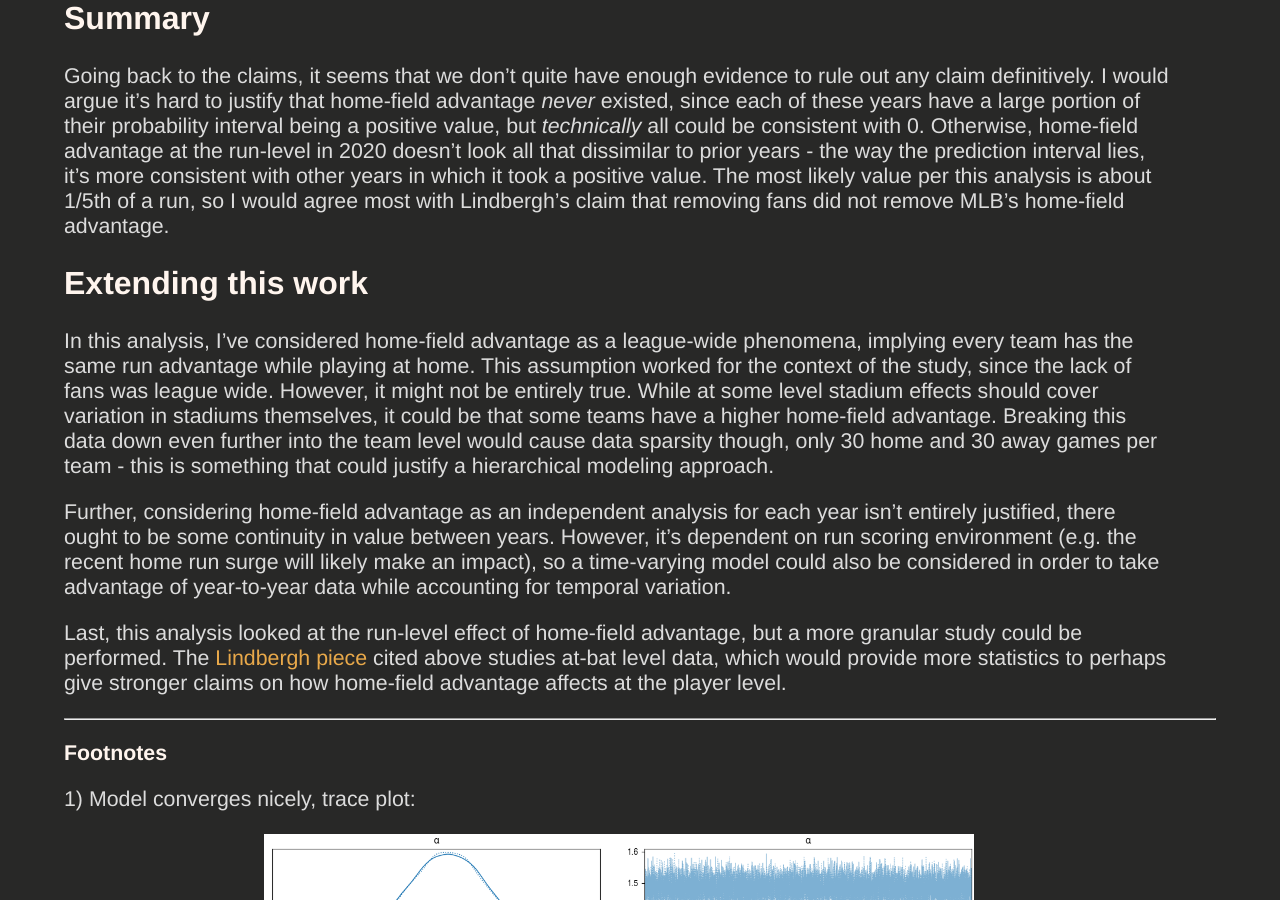
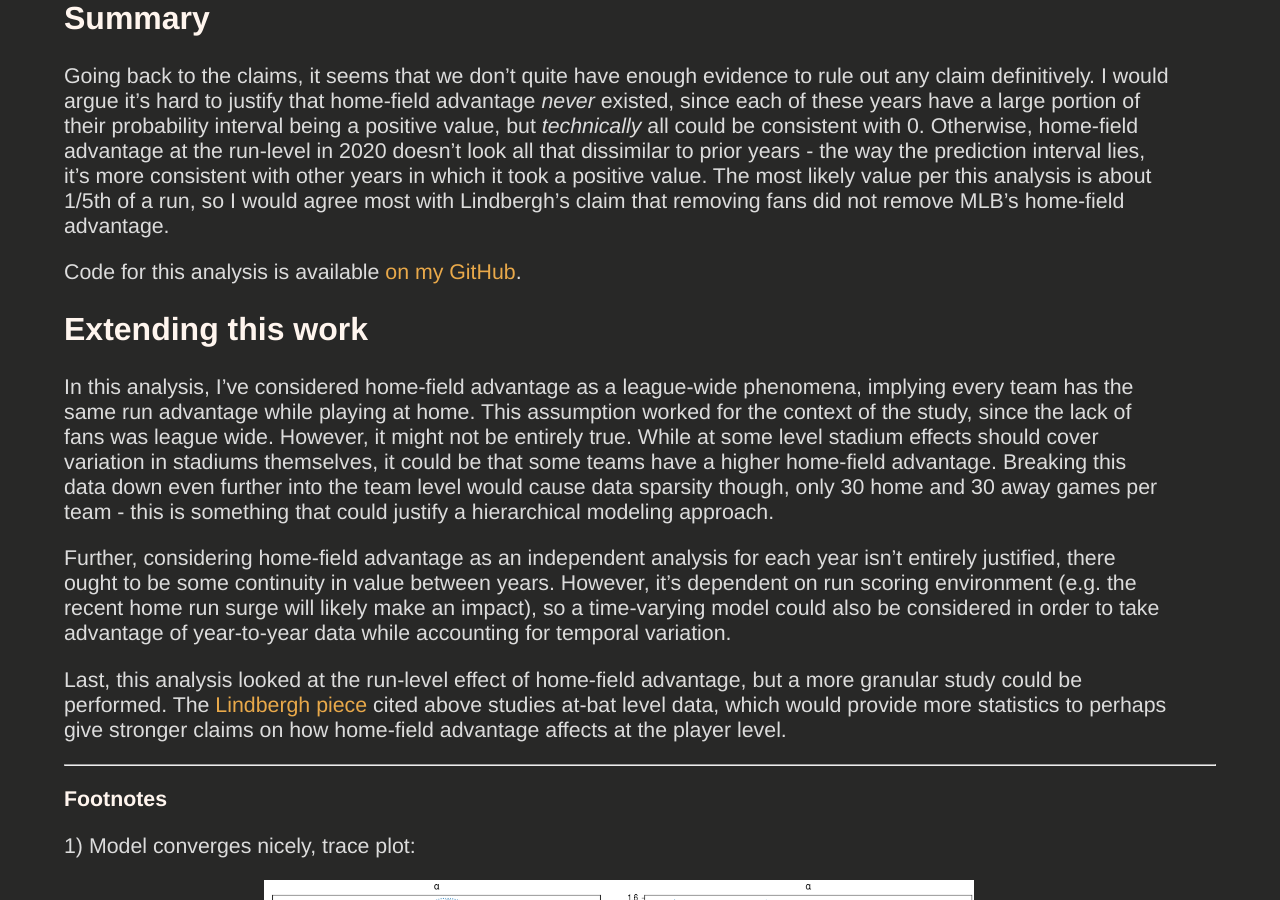
Before and after one commit to tjburch/tjburch.github.io, a Jekyll site: the page built from _posts/2020-10-28-homefield-2020.md, in a window 1280 px wide and 900 px high, scrolled down 6326 px. Built offline with Jekyll 4.4.1, drawn with Linux system fonts in a browser that asks for light colours; formulas are drawn with MathJax 3; comment, search, counter and statistics services are not loaded.

Commit message:
Add link to code

```diff
--- a/_posts/2020-10-28-homefield-2020.md
+++ b/_posts/2020-10-28-homefield-2020.md
@@ -73,6 +73,7 @@
 
 Going back to the claims, it seems that we don't quite have enough evidence to rule out any claim definitively. I would argue it's hard to justify that home-field advantage _never_ existed, since each of these years have a large portion of their probability interval being a positive value, but _technically_ all could be consistent with 0. Otherwise, home-field advantage at the run-level in 2020 doesn't look all that dissimilar to prior years - the way the prediction interval lies, it's more consistent with other years in which it took a positive value. The most likely value per this analysis is about 1/5th of a run, so I would agree most with Lindbergh's claim that removing fans did not remove MLB's home-field advantage.
 
+Code for this analysis is available [on my GitHub](https://github.com/tjburch/mlb-homefield-modeling).
 
 ## Extending this work
 
```
